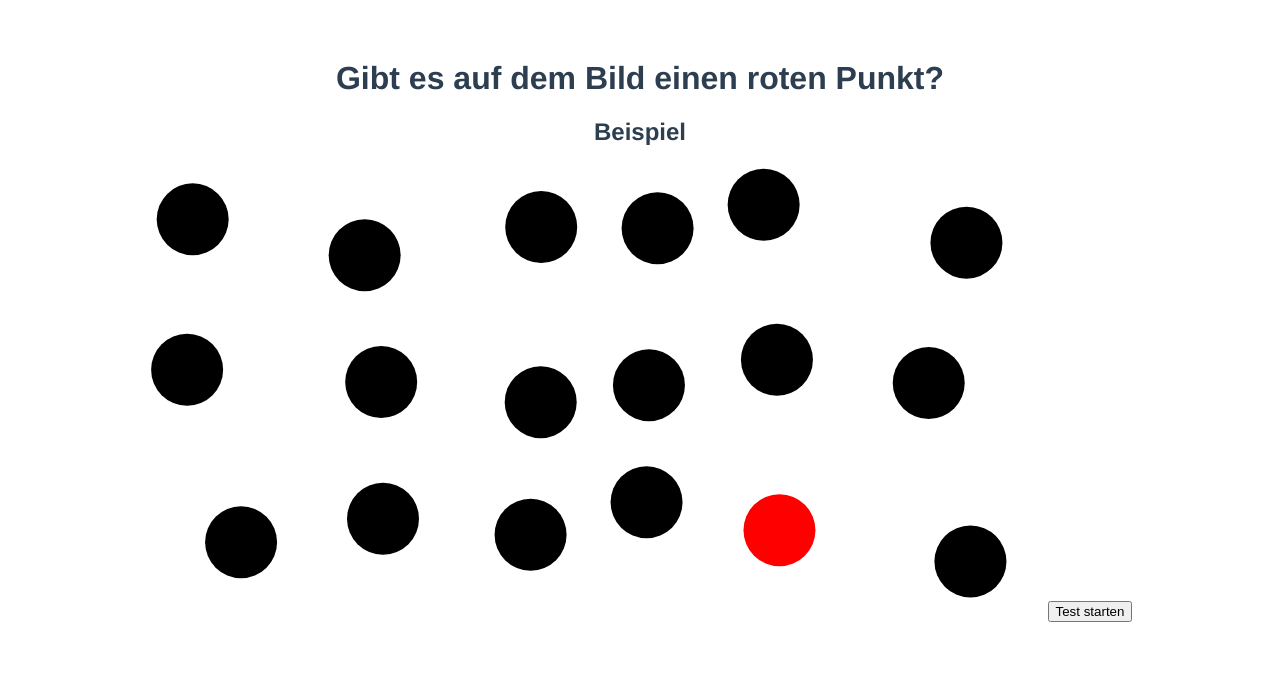
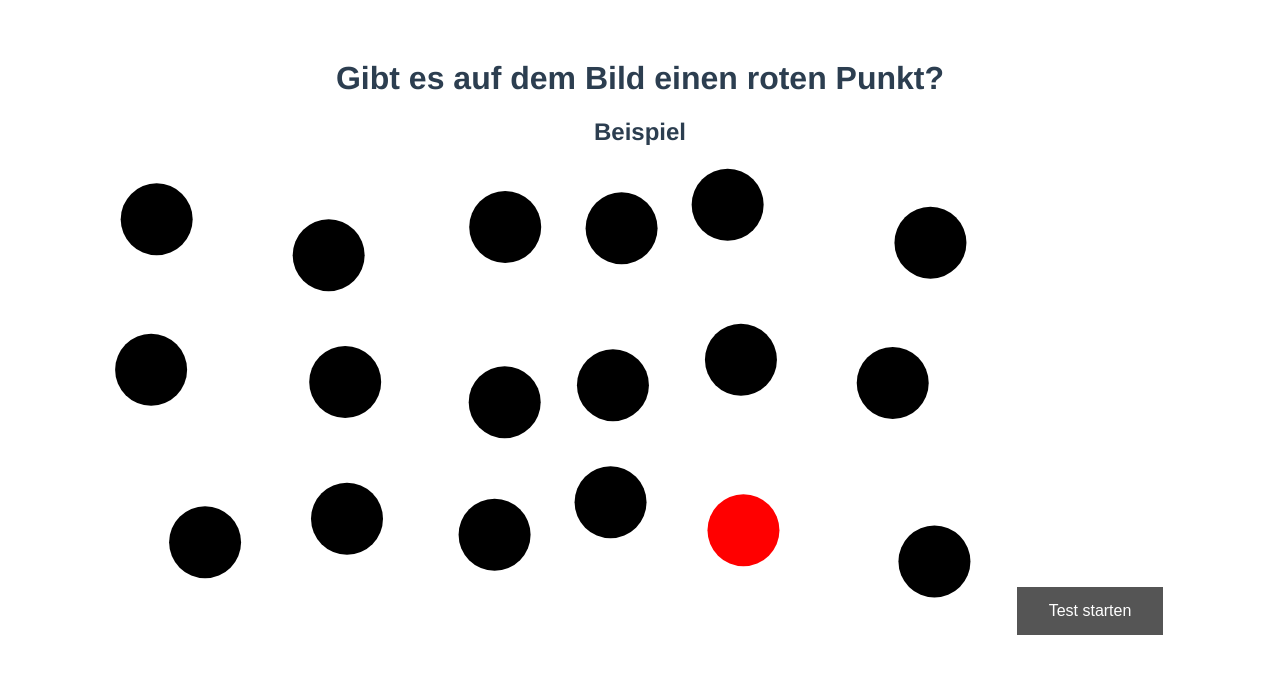
Before and after one commit to RomanKrajewski/visualization, a Vue app: page / in a window 1280 px wide. Shown: the top 674 px of the page. Built offline with nearby package versions, Linux system fonts and the light colour scheme.

Commit message:
implement testing sequence for red dot test

```diff
--- a/src/App.vue
+++ b/src/App.vue
@@ -1,6 +1,6 @@
 <template>
   <div id="app">
-    <RedDotTest v-on:test-result="onTestResult" :show-for-ms="2000"/>
+    <RedDotTest ref="redDotTest" v-on:test-result="onTestResult" v-on:start-test="startTest" :example-stage="true" />
   </div>
 </template>
 
@@ -12,9 +12,27 @@ export default {
   components: {
     RedDotTest
   },
+  data: function () {
+    return {
+      currentTestIndex: 0,
+      nTestsPerTime: 2,
+      testedTimes: [2000, 1000, 500, 250, 125]
+    };
+  },
   methods:{
-    onTestResult(value){
-      console.log("parent:" + value)
+    onTestResult(result){
+      if(result === "correct"){
+        const nTotalTests = this.nTestsPerTime * this.testedTimes.length
+        this.currentTestIndex ++;
+        if(this.currentTestIndex < nTotalTests){
+          this.startTest(this.currentTestIndex)
+        }
+      }
+    },
+    startTest(testIndex){
+      this.currentTestIndex = testIndex;
+      this.$refs.redDotTest.exampleStage = false;
+      this.$refs.redDotTest.startTest(this.testedTimes[Math.floor(this.currentTestIndex/this.nTestsPerTime)]);
     }
   }
 }
--- a/src/components/RedDotTest.vue
+++ b/src/components/RedDotTest.vue
@@ -4,9 +4,9 @@
         <h2 v-show="exampleStage">Beispiel</h2>
         <canvas v-show="showCanvas" ref="imagecanvas" v-bind:width="canvasWidth" v-bind:height="canvasHeight"
                 id="canvas"></canvas>
-        <button v-show="exampleStage" v-on:click="startTest" >Test starten</button>
-    <button v-show="!exampleStage && !showCanvas" v-on:click="yesClicked" >Ja</button>
-    <button v-show="!exampleStage && !showCanvas" v-on:click="noClicked">Nein</button>
+        <button v-show="exampleStage" v-on:click="$emit('start-test', 0)" >Test starten</button>
+        <button v-show="!exampleStage && !showCanvas" v-on:click="yesClicked" >Ja</button>
+        <button v-show="!exampleStage && !showCanvas" v-on:click="noClicked">Nein</button>
     </div>
 </template>
 
@@ -14,12 +14,11 @@
     export default {
         name: 'RedDotTest',
         props: {
-            showForMs: Number
+            exampleStage: Boolean
         },
         data: function () {
             return {
                 showRed: true,
-                exampleStage:true,
                 showCanvas: false,
                 canvasHeight: 512,
                 canvasWidth: 512,
@@ -73,12 +72,12 @@
                 this.canvasWidth = w;
                 this.canvasHeight = h;
             },
-            startTest: function(){
+            startTest: function(showForMs){
                 this.showRed = Math.random() < 0.5;
-                this.exampleStage = false;
                 this.ctx.clearRect(0, 0, this.canvasWidth, this.canvasHeight);
                 this.showCircles(this.showRed, 3)
-                setTimeout(() => { this.showCanvas = false}, this.showForMs);
+                this.showCanvas = true;
+                setTimeout(() => { this.showCanvas = false}, showForMs);
             },
             yesClicked: function(){
                 if(this.showRed){
@@ -113,5 +112,16 @@
     h3 {
         margin: 40px 0 0;
     }
+    button {
+        background-color: #555555; /* Green */
+        border: none;
+        color: white;
+        padding: 15px 32px;
+        text-align: center;
+        text-decoration: none;
+        display: inline-block;
+        font-size: 16px;
+        margin: 5px;
+    }
 
 </style>
```
